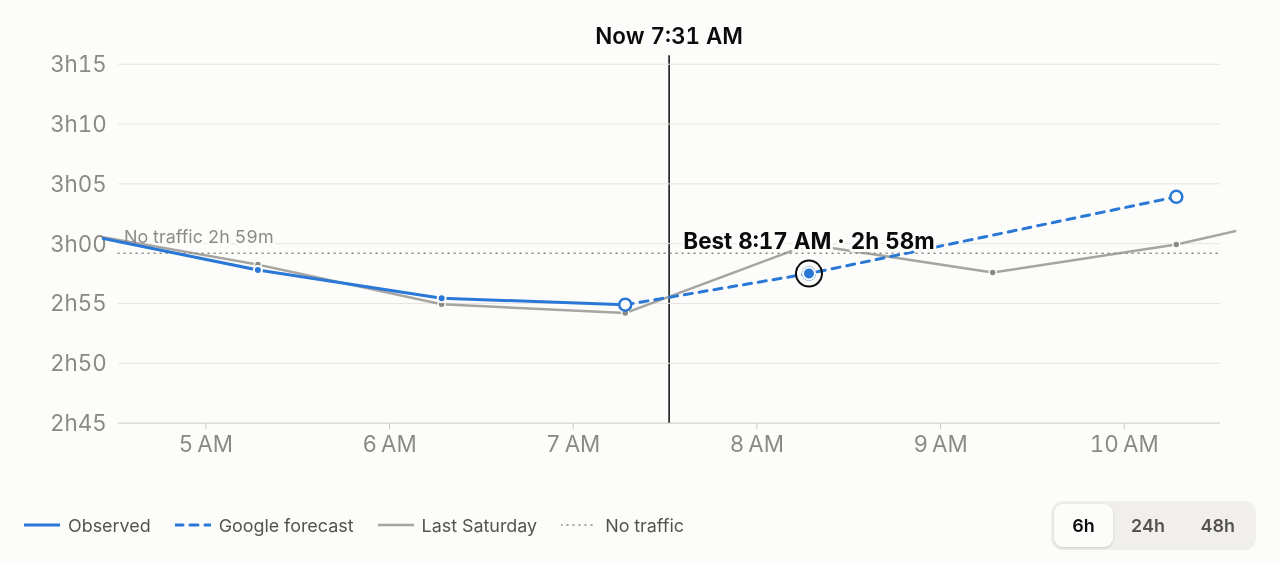
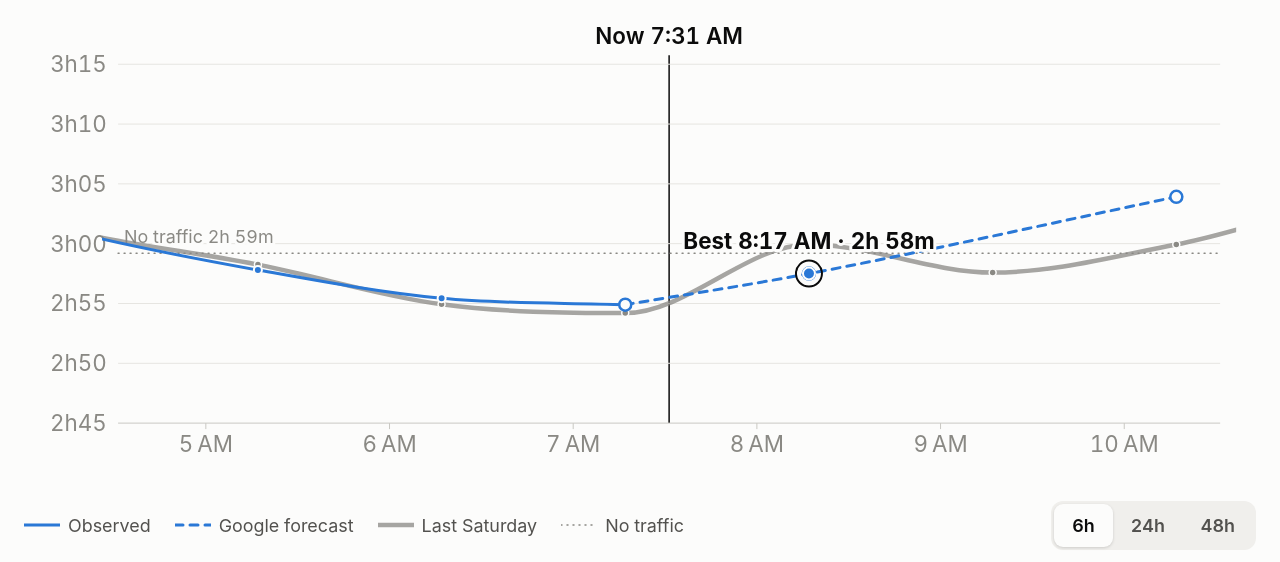
Before and after one commit to biggsie/drive-time, a plain HTML site: page index.html in a window 1280 px wide. Shown: the part 238-800 px from the top of the page. Drawn offline with Linux system fonts and the light colour scheme.

Commit message:
Thicker last-week line; smooth all chart lines with monotone curves
Co-Authored-By: Claude Opus 5.5 <noreply@anthropic.com>

```diff
--- a/css/style.css
+++ b/css/style.css
@@ -102,7 +102,7 @@ button { font: inherit; color: inherit; cursor: pointer; }
 .forecast { stroke: var(--series); stroke-width: 3; fill: none; stroke-dasharray: 8 7; stroke-linecap: round; }
 .obs-dot { fill: var(--series); stroke: var(--surface); stroke-width: 2; }
 .fc-dot { fill: var(--surface); stroke: var(--series); stroke-width: 2.5; }
-.lastweek { stroke: var(--ink-3); stroke-width: 2.5; fill: none; stroke-linejoin: round; stroke-linecap: round; opacity: .75; }
+.lastweek { stroke: var(--ink-3); stroke-width: 4.5; fill: none; stroke-linejoin: round; stroke-linecap: round; opacity: .75; }
 .lw-dot { fill: var(--ink-3); stroke: var(--surface); stroke-width: 1.5; }
 .static-line { stroke: var(--ink-3); stroke-width: 1.5; stroke-dasharray: 1 5; stroke-linecap: round; }
 .static-label { fill: var(--ink-3); paint-order: stroke; stroke: var(--surface); stroke-width: 6px; stroke-linejoin: round; }
--- a/js/chart.js
+++ b/js/chart.js
@@ -154,9 +154,29 @@ export function renderChart(svg, opts) {
   // forecast when "now" is centred) aren't cut in half.
   el('rect', { x: m.left - 16, y: m.top - fs, width: iw + 32, height: ih + fs * 2 }, clip);
   const plot = el('g', { 'clip-path': 'url(#plot-clip)' }, g);
-  const path = pts => pts.map((p, i) => `${i ? 'L' : 'M'}${xs(p.t).toFixed(1)},${ys(mode.value(p)).toFixed(1)}`).join('');
+  // Smooth curve through the points (monotone cubic, so it never overshoots a reading).
+  const path = pts => {
+    const P = pts.map(p => [xs(p.t), ys(mode.value(p))]);
+    const n = P.length, f = v => v.toFixed(1);
+    if (n < 3) return P.map((q, i) => `${i ? 'L' : 'M'}${f(q[0])},${f(q[1])}`).join('');
+    const d = [], m = new Array(n);
+    for (let i = 0; i < n - 1; i++) d.push((P[i + 1][1] - P[i][1]) / ((P[i + 1][0] - P[i][0]) || 1e-9));
+    m[0] = d[0]; m[n - 1] = d[n - 2];
+    for (let i = 1; i < n - 1; i++) m[i] = d[i - 1] * d[i] <= 0 ? 0 : (d[i - 1] + d[i]) / 2;
+    for (let i = 0; i < n - 1; i++) {
+      if (d[i] === 0) { m[i] = 0; m[i + 1] = 0; continue; }
+      const a = m[i] / d[i], b = m[i + 1] / d[i], h = a * a + b * b;
+      if (h > 9) { const t = 3 / Math.sqrt(h); m[i] = t * a * d[i]; m[i + 1] = t * b * d[i]; }
+    }
+    let s = `M${f(P[0][0])},${f(P[0][1])}`;
+    for (let i = 0; i < n - 1; i++) {
+      const dx = (P[i + 1][0] - P[i][0]) / 3;
+      s += `C${f(P[i][0] + dx)},${f(P[i][1] + m[i] * dx)} ${f(P[i + 1][0] - dx)},${f(P[i + 1][1] - m[i + 1] * dx)} ${f(P[i + 1][0])},${f(P[i + 1][1])}`;
+    }
+    return s;
+  };
 
-  // Same day last week, moved onto today's timeline: thin grey line, drawn underneath.
+  // Same day last week, moved onto today's timeline: grey line, drawn underneath.
   for (const run of splitOnGaps(lastWeek, 2.5 * HOUR)) {
     if (run.length > 1) el('path', { d: path(run), class: 'lastweek' }, plot);
   }
```
